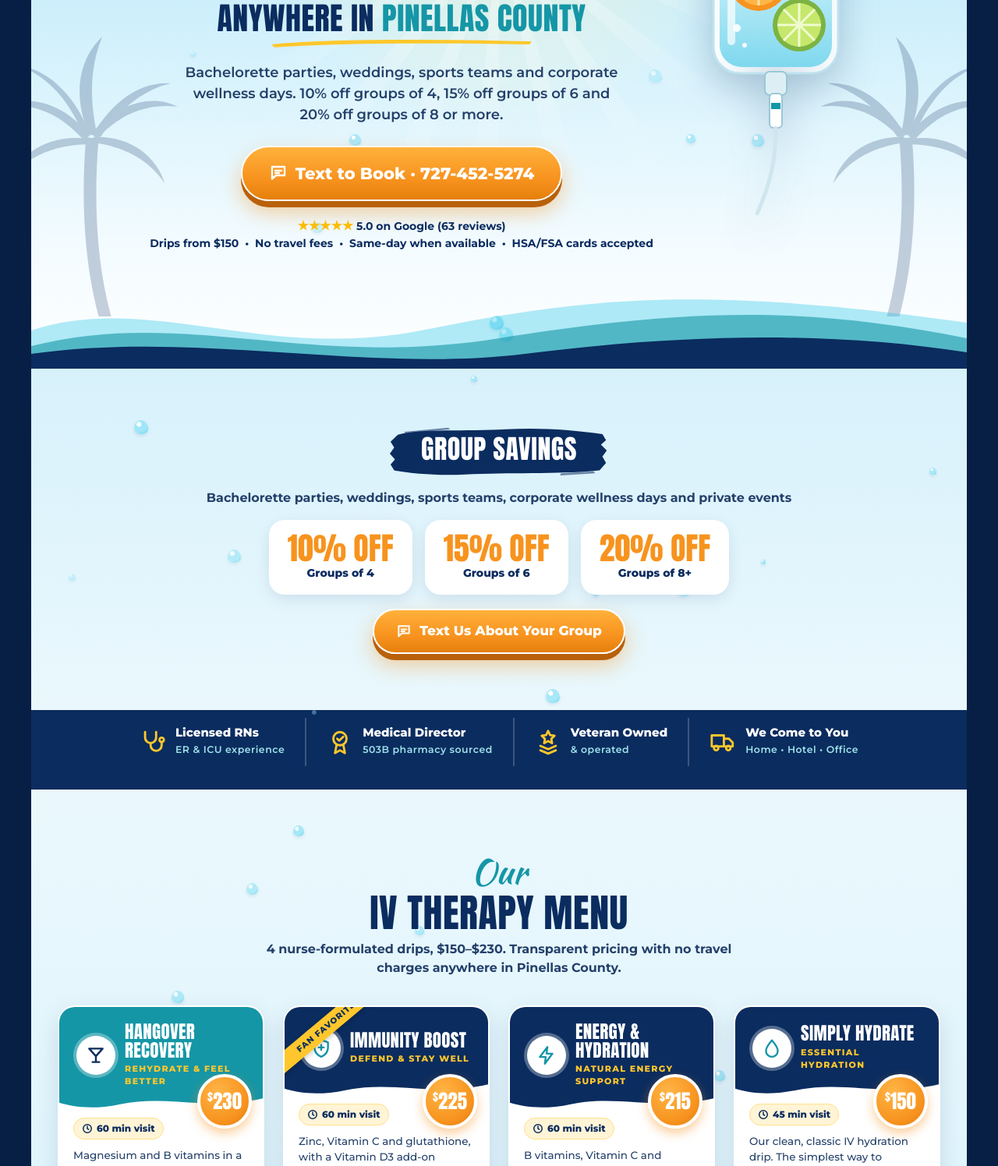
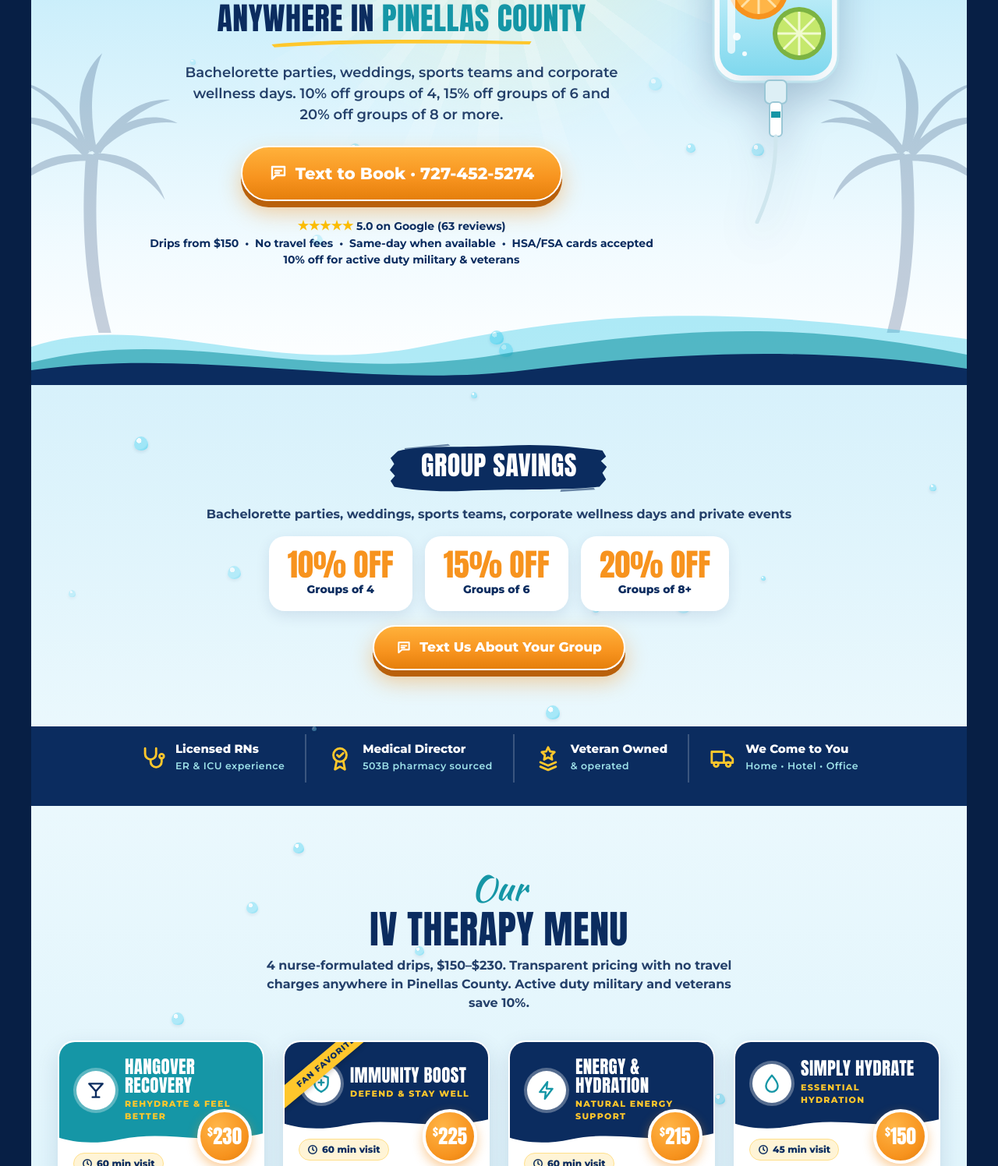
Before and after one commit to homesbyahero-hub/myivnurse-book, a plain HTML site: page groups.html in a window 1280 px wide. Shown: the part 382-1878 px from the top of the page at 78% size. Drawn offline with Linux system fonts and the light colour scheme.

Commit message:
feat: show 10% military and veteran discount
Adds the 10% active duty military and veteran discount to the hero note and menu intro so the Google Ads promotion matches the landing pages. Also restores Conventional Commits after 670817a ('Add files via upload'), which added the gclid Ref line to Text to Book links.

Co-Authored-By: Claude Opus 5.5 <noreply@anthropic.com>
Claude-Session: https://claude.ai/code/session_01NdqtxKFAm9f5ESZG1p1Nhv

```diff
--- a/groups.html
+++ b/groups.html
@@ -268,7 +268,7 @@
       <div class="swash"><svg viewBox="0 0 300 22" preserveAspectRatio="none" aria-hidden="true" style="display:block;width:100%;height:14px"><path fill="#FFC72C" d="M3 14C60 4 160 2 297 8l-2 6C170 10 80 12 6 20z"/></svg></div>
       <p class="lead">Bachelorette parties, weddings, sports teams and corporate wellness days. 10% off groups of 4, 15% off groups of 6 and 20% off groups of 8 or more.</p>
       <a class="btn btn-org hero-cta" href="#book"><svg width="24" height="24" viewBox="0 0 24 24" fill="none" stroke="#fff" stroke-width="2.4" stroke-linecap="round" stroke-linejoin="round" aria-hidden="true"><path d="M4 4h16v11H9l-5 4.5V4z"/><path d="M8 9h8M8 12h5"/></svg> Text to Book &middot; 727-452-5274</a>
-      <p class="hero-note"><span style="color:#FBBC04;font-size:16px">&#9733;&#9733;&#9733;&#9733;&#9733;</span> <b>5.0 on Google</b> (63 reviews)<br>Drips from $150 &nbsp;&bull;&nbsp; No travel fees &nbsp;&bull;&nbsp; Same-day when available &nbsp;&bull;&nbsp; HSA/FSA cards accepted</p>
+      <p class="hero-note"><span style="color:#FBBC04;font-size:16px">&#9733;&#9733;&#9733;&#9733;&#9733;</span> <b>5.0 on Google</b> (63 reviews)<br>Drips from $150 &nbsp;&bull;&nbsp; No travel fees &nbsp;&bull;&nbsp; Same-day when available &nbsp;&bull;&nbsp; HSA/FSA cards accepted<br><b>10% off for active duty military &amp; veterans</b></p>
     </div>
     <div class="hero-art"><svg class="ivbag" viewBox="0 0 220 470" aria-hidden="true">
 <defs><linearGradient id="liq" x1="0" y1="0" x2="0" y2="1"><stop offset="0" stop-color="#E9FBFF"/><stop offset="1" stop-color="#7FD8EE"/></linearGradient>
@@ -325,7 +325,7 @@
   <div class="splash"><span class="drop" style="left:41%;top:19%;width:12px;height:12px;opacity:0.64"></span><span class="drop" style="left:9%;top:68%;width:7px;height:7px;opacity:0.51"></span><span class="drop" style="left:7%;top:64%;width:9px;height:9px;opacity:0.37"></span><span class="drop" style="left:55%;top:53%;width:7px;height:7px;opacity:0.46"></span><span class="drop" style="left:70%;top:54%;width:6px;height:6px;opacity:0.72"></span><span class="drop" style="left:15%;top:28%;width:16px;height:16px;opacity:0.63"></span><span class="drop" style="left:7%;top:73%;width:15px;height:15px;opacity:0.53"></span><span class="drop" style="left:28%;top:5%;width:14px;height:14px;opacity:0.74"></span><span class="drop" style="left:37%;top:53%;width:8px;height:8px;opacity:0.59"></span><span class="drop" style="left:73%;top:39%;width:14px;height:14px;opacity:0.72"></span><span class="drop" style="left:23%;top:13%;width:15px;height:15px;opacity:0.61"></span><span class="drop" style="left:24%;top:47%;width:7px;height:7px;opacity:0.60"></span><span class="drop" style="left:8%;top:72%;width:6px;height:6px;opacity:0.63"></span><span class="drop" style="left:63%;top:87%;width:14px;height:14px;opacity:0.54"></span></div>
   <div style="position:relative">
     <div class="sec-h"><span class="S">Our</span><h2 class="H">IV Therapy Menu</h2></div>
-    <p class="sec-p">4 nurse-formulated drips, $150&ndash;$230. Transparent pricing with no travel charges anywhere in Pinellas County.</p>
+    <p class="sec-p">4 nurse-formulated drips, $150&ndash;$230. Transparent pricing with no travel charges anywhere in Pinellas County. <b>Active duty military and veterans save 10%.</b></p>
     <div class="grid">
 <div class="card">
   <div class="card-hd" style="background:#1596A6"><div class="card-ic"><svg width="26" height="26" viewBox="0 0 24 24" fill="none" stroke="#0B2C5F" stroke-width="2.2" stroke-linecap="round" stroke-linejoin="round" aria-hidden="true"><path d="M4 4h16l-8 9-8-9zM12 13v7M8 20h8"/></svg></div>
```
Also changed, not shown: hangover.html (+2 -2 lines), hotels.html (+2 -2 lines), index.html (+2 -2 lines), menu.html (+2 -2 lines), nurses.html (+2 -2 lines), reviews.html (+2 -2 lines).
